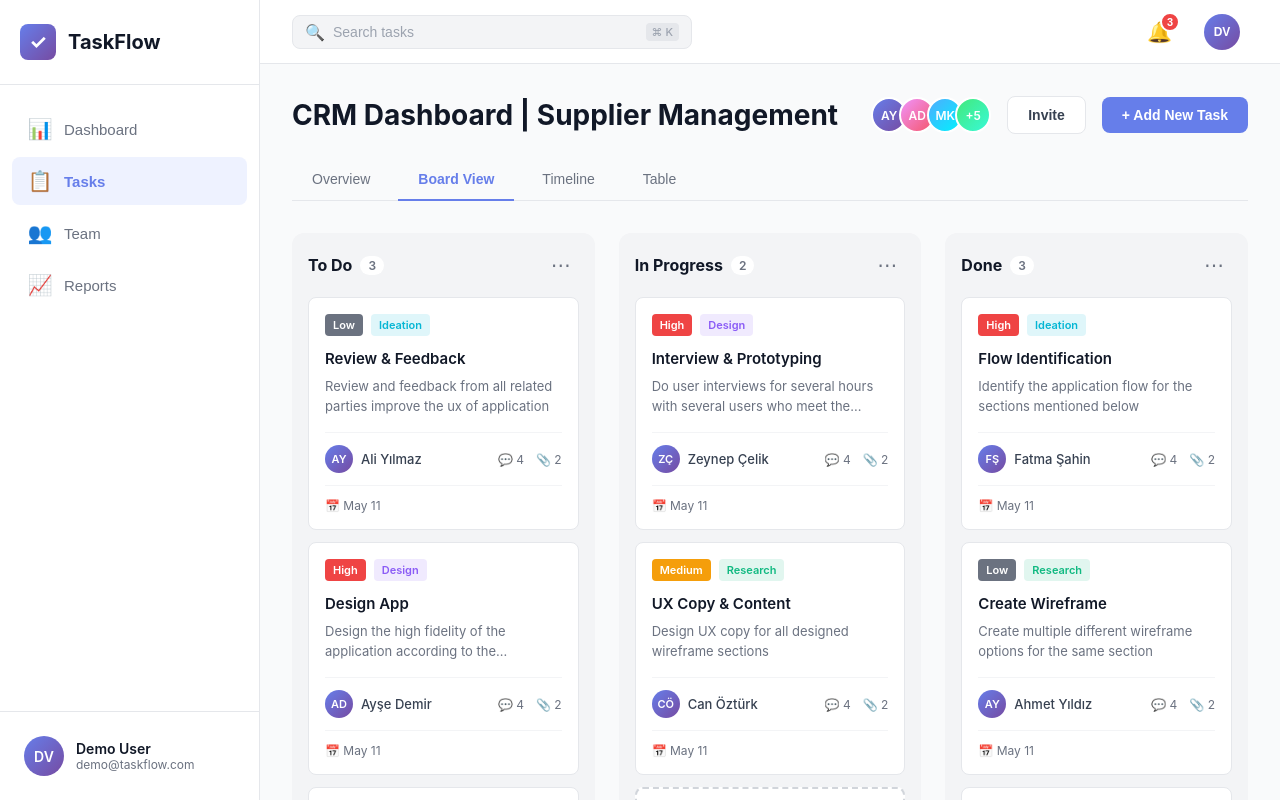
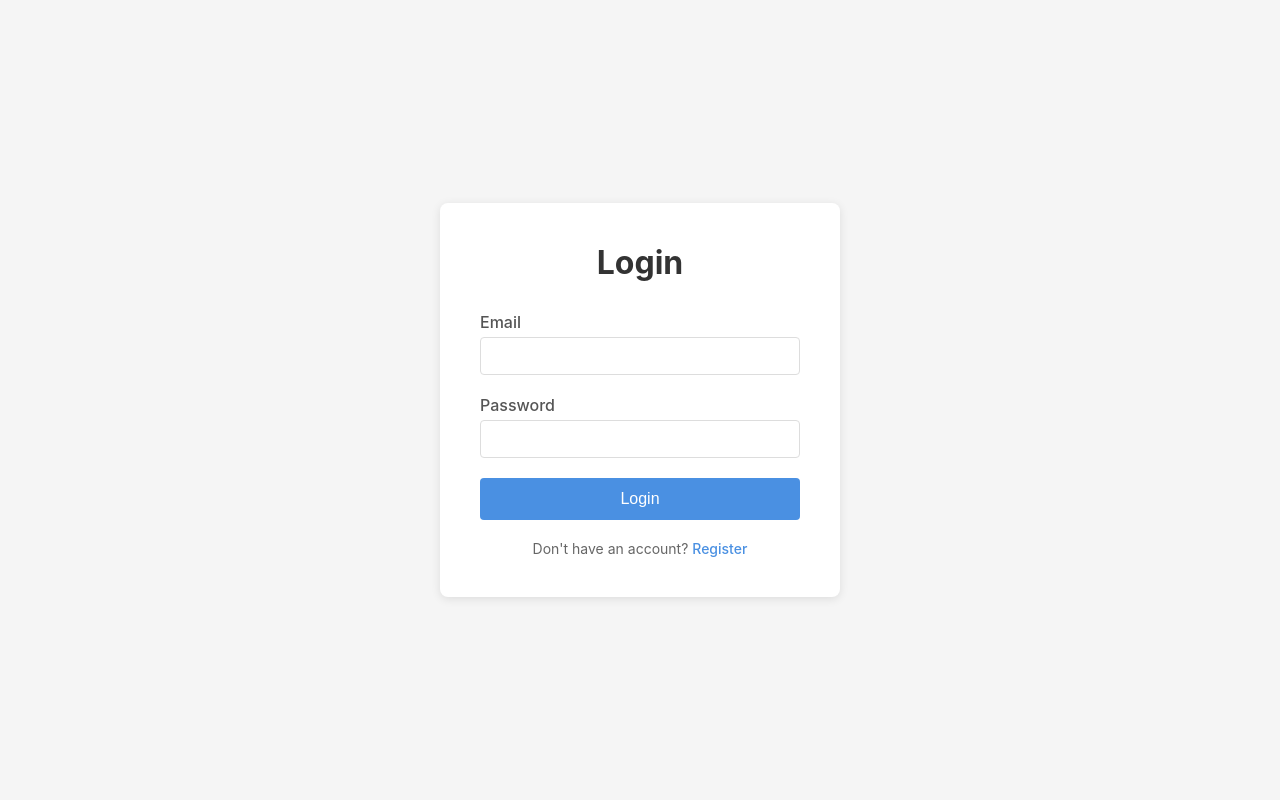
Before and after one commit to tolgab35/task-performance-system, a React app in the folder frontend/: page /login in a window 1280 px wide. Shown: the top 800 px of the page. Built offline with nearby package versions, Linux system fonts and the light colour scheme; the HTML template or start-up script is replaced by a standard one.

Commit message:
feat: integrate react-router and auth provider into app

```diff
--- a/frontend/src/App.jsx
+++ b/frontend/src/App.jsx
@@ -1,36 +1,27 @@
-import { useState } from "react";
-import Sidebar from "./components/Sidebar";
-import TopBar from "./components/TopBar";
-import Dashboard from "./components/Dashboard";
-import TaskBoard from "./components/TaskBoard";
-import Team from "./components/Team";
-import Reports from "./components/Reports";
+import { BrowserRouter, Routes, Route, Navigate } from "react-router-dom";
+import Login from "./components/Login";
+import Register from "./components/Register";
+import ProtectedRoute from "./components/ProtectedRoute";
+import MainLayout from "./components/MainLayout";
 import "./App.css";
 
 function App() {
-  const [activePage, setActivePage] = useState("tasks");
-
-  const renderPage = () => {
-    switch (activePage) {
-      case "dashboard":
-        return <Dashboard />;
-      case "tasks":
-        return <TaskBoard />;
-      case "team":
-        return <Team />;
-      case "reports":
-        return <Reports />;
-      default:
-        return <TaskBoard />;
-    }
-  };
-
   return (
-    <div className="app">
-      <Sidebar activePage={activePage} setActivePage={setActivePage} />
-      <TopBar />
-      <main className="main-content">{renderPage()}</main>
-    </div>
+    <BrowserRouter>
+      <Routes>
+        <Route path="/login" element={<Login />} />
+        <Route path="/register" element={<Register />} />
+        <Route
+          path="/*"
+          element={
+            <ProtectedRoute>
+              <MainLayout />
+            </ProtectedRoute>
+          }
+        />
+        <Route path="/" element={<Navigate to="/dashboard" replace />} />
+      </Routes>
+    </BrowserRouter>
   );
 }
 
--- /dev/null
+++ b/frontend/src/components/MainLayout.jsx
@@ -0,0 +1,27 @@
+import { Routes, Route, Navigate } from "react-router-dom";
+import Sidebar from "./Sidebar";
+import TopBar from "./TopBar";
+import Dashboard from "./Dashboard";
+import TaskBoard from "./TaskBoard";
+import Team from "./Team";
+import Reports from "./Reports";
+
+function MainLayout() {
+  return (
+    <div className="app">
+      <Sidebar />
+      <TopBar />
+      <main className="main-content">
+        <Routes>
+          <Route path="/dashboard" element={<Dashboard />} />
+          <Route path="/tasks" element={<TaskBoard />} />
+          <Route path="/team" element={<Team />} />
+          <Route path="/reports" element={<Reports />} />
+          <Route path="/" element={<Navigate to="/dashboard" replace />} />
+        </Routes>
+      </main>
+    </div>
+  );
+}
+
+export default MainLayout;
--- a/frontend/src/main.jsx
+++ b/frontend/src/main.jsx
@@ -1,10 +1,13 @@
 import { StrictMode } from "react";
 import { createRoot } from "react-dom/client";
+import { AuthProvider } from "./context/AuthContext";
 import "./index.css";
 import App from "./App.jsx";
 
 createRoot(document.getElementById("root")).render(
   <StrictMode>
-    <App />
+    <AuthProvider>
+      <App />
+    </AuthProvider>
   </StrictMode>
 );
```
